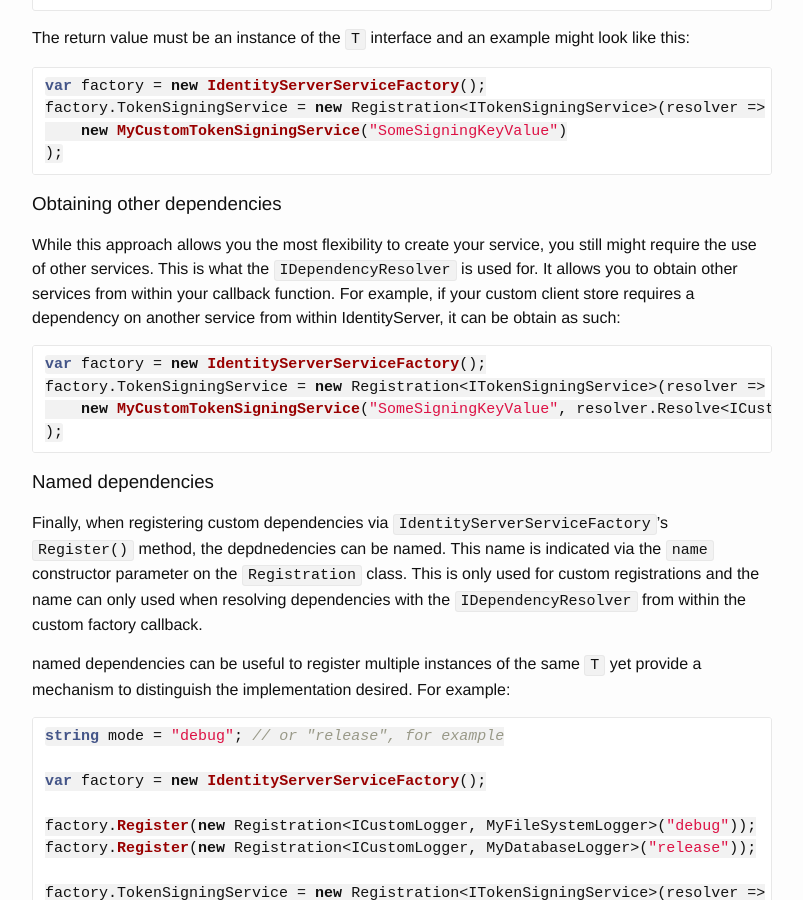
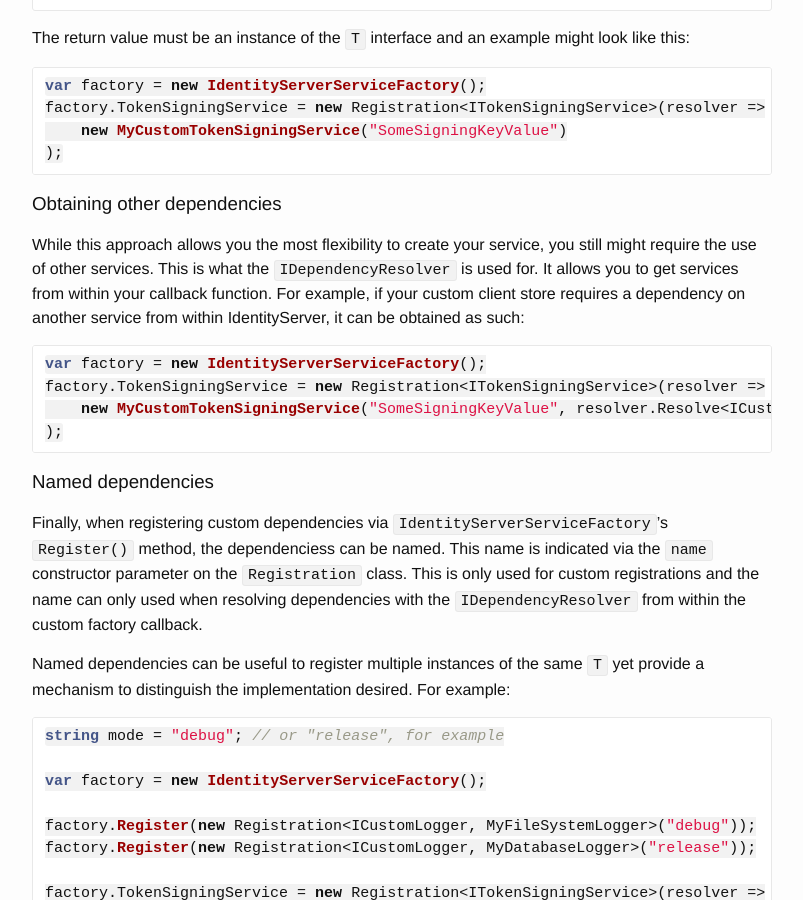
Before and after one commit to IdentityServer/Documentation, a Jekyll site: the page built from docs/advanced/di.md, in a window 1280 px wide and 900 px high, scrolled down 2932 px. Shown: the whole window, without its empty margins (238-1041 px from the left). Built offline with Jekyll 4.4.1, drawn with Linux system fonts in a browser that asks for light colours; Markdown is read by kramdown in place of the engine named in the settings.

Commit message:
Update di.md

````diff
--- a/docs/advanced/di.md
+++ b/docs/advanced/di.md
@@ -145,7 +145,7 @@
 
 ### Obtaining other dependencies
 
-While this approach allows you the most flexibility to create your service, you still might require the use of other services. This is what the `IDependencyResolver` is used for. It allows you to obtain other services from within your callback function. For example, if your custom client store requires a dependency on another service from within IdentityServer, it can be obtain as such:
+While this approach allows you the most flexibility to create your service, you still might require the use of other services. This is what the `IDependencyResolver` is used for. It allows you to get services from within your callback function. For example, if your custom client store requires a dependency on another service from within IdentityServer, it can be obtained as such:
 
 ```csharp
 var factory = new IdentityServerServiceFactory();
@@ -156,9 +156,9 @@
 
 ### Named dependencies
 
-Finally, when registering custom dependencies via `IdentityServerServiceFactory`’s `Register()` method, the depdnedencies can be named. This name is indicated via the `name` constructor parameter on the `Registration` class. This is only used for custom registrations and the name can only used when resolving dependencies with the `IDependencyResolver` from within the custom factory callback.
+Finally, when registering custom dependencies via `IdentityServerServiceFactory`’s `Register()` method, the dependenciess can be named. This name is indicated via the `name` constructor parameter on the `Registration` class. This is only used for custom registrations and the name can only used when resolving dependencies with the `IDependencyResolver` from within the custom factory callback.
 
-named dependencies can be useful to register multiple instances of the same `T` yet provide a mechanism to distinguish the implementation desired. For example:
+Named dependencies can be useful to register multiple instances of the same `T` yet provide a mechanism to distinguish the implementation desired. For example:
 
 ```csharp
 string mode = "debug"; // or "release", for example
````
